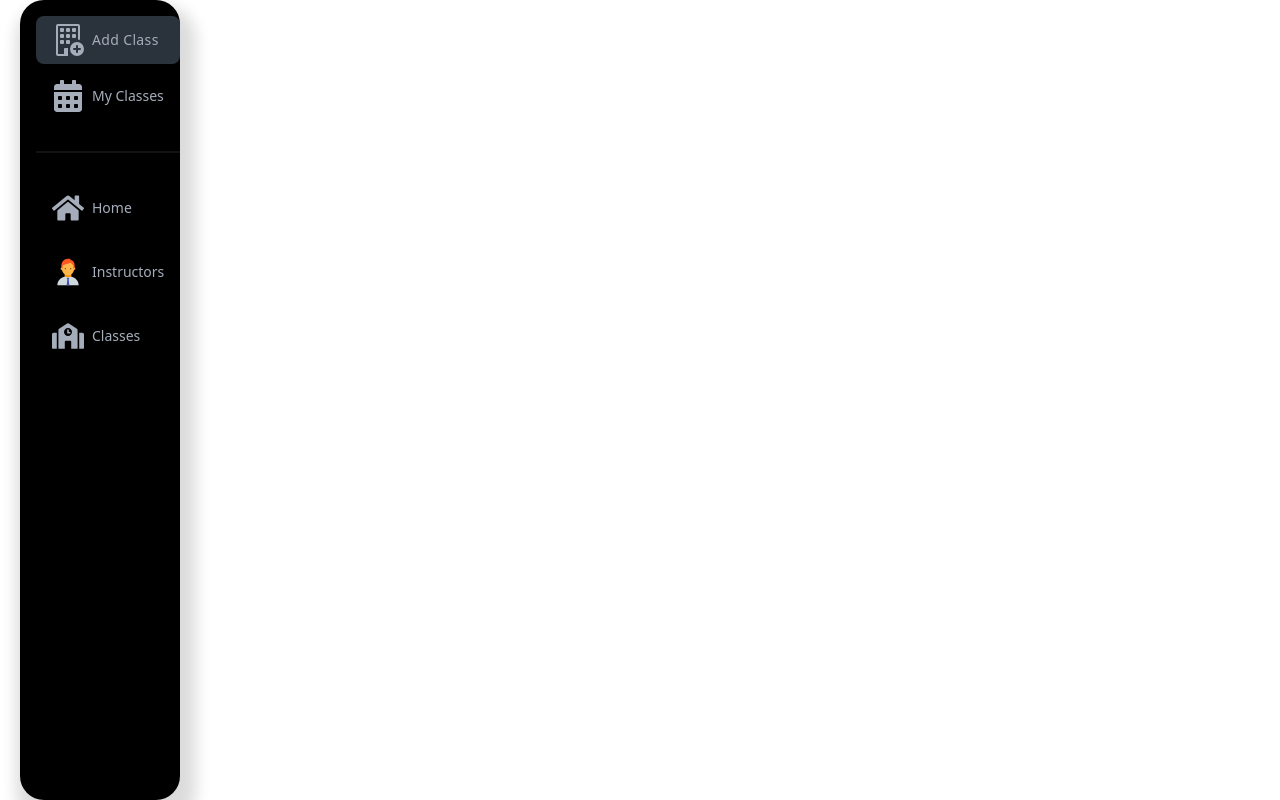
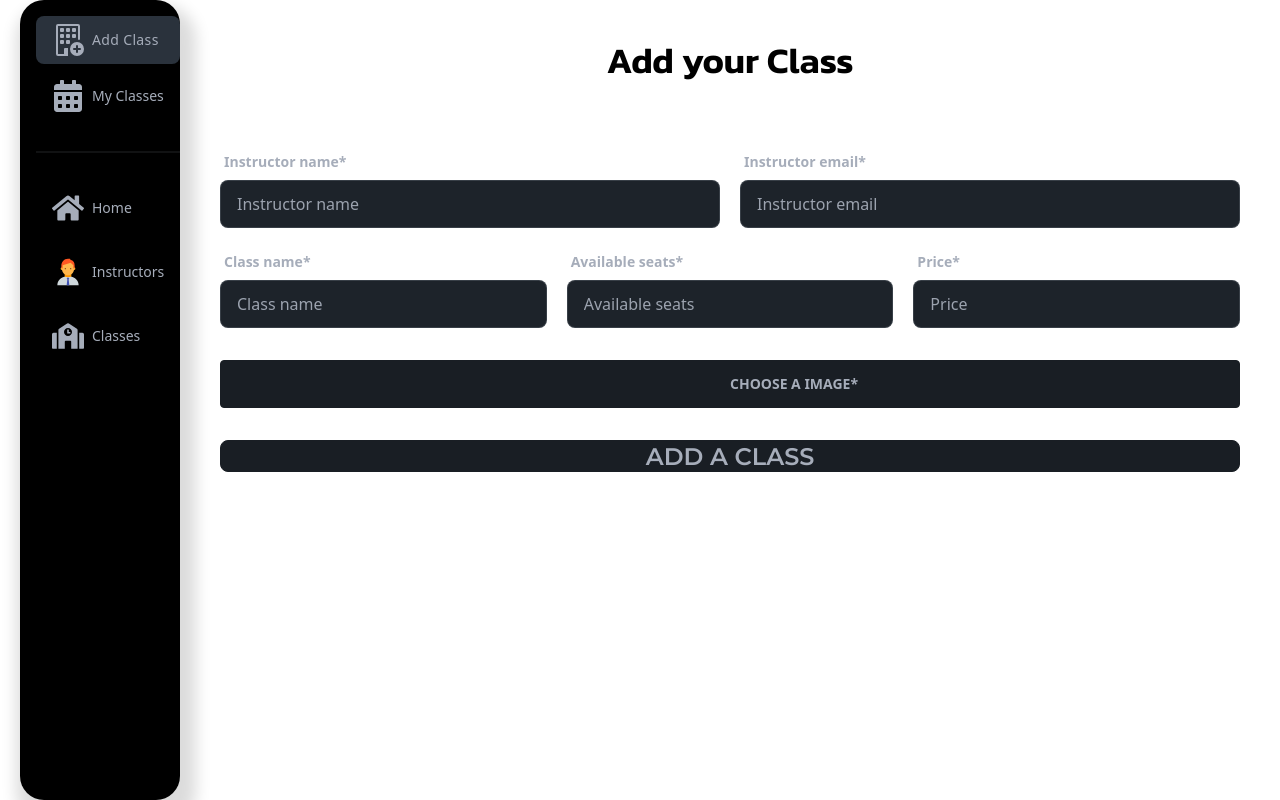
Before and after one commit to mrnayem2026/Ninja-King-Fu-Client, a React (Vite) app: page /dashboard/add_class in a window 1280 px wide. Built offline with nearby package versions, Linux system fonts and the light colour scheme; no server answers; a web font is replaced by a local one.

Commit message:
Form create succes

```diff
--- a/src/pages/Dashboard/Instructor Dashboard/AddClass.jsx
+++ b/src/pages/Dashboard/Instructor Dashboard/AddClass.jsx
@@ -1,9 +1,76 @@
 import React from 'react';
+import { useForm } from 'react-hook-form';
 
 const AddClass = () => {
+
+
+    const { register, handleSubmit, reset } = useForm();
+
+    const onSubmit = data => {
+        console.log(data);
+
+    };
+
     return (
-        <div>
+        <div className='text-black w-full p-10'>
+            <h1 className='text-4xl font-Kanit font-medium text-center'>Add your Class</h1>
 
+            <form onSubmit={handleSubmit(onSubmit)} className='pt-16'>
+                <div className='flex justify-between gap-5'>
+                    <div className="form-control mb-4 w-full">
+                        <label className="label">
+                            <span className="label-text font-semibold">Instructor name*</span>
+                        </label>
+                        <input type="text" placeholder="Instructor name"
+                            {...register("name", { required: true, maxLength: 120 })}
+                            className="input input-bordered w-full text-white" />
+                    </div>
+                    <div className="form-control mb-4 w-full">
+                        <label className="label">
+                            <span className="label-text font-semibold">Instructor email*</span>
+                        </label>
+                        <input type="text" placeholder="Instructor email"
+                            {...register("email", { required: true, maxLength: 120 })}
+                            className="input input-bordered w-full text-white" />
+                    </div>
+                </div>
+
+                <div className='flex justify-between gap-5'>
+                    <div className="form-control mb-4 w-full">
+                        <label className="label">
+                            <span className="label-text font-semibold">Class name*</span>
+                        </label>
+                        <input type="text" placeholder="Class name"
+                            {...register("className", { required: true, maxLength: 120 })}
+                            className="input input-bordered w-full text-white" />
+                    </div>
+                    <div className="form-control mb-4 w-full">
+                        <label className="label">
+                            <span className="label-text font-semibold">Available seats*</span>
+                        </label>
+                        <input type="number" placeholder="Available seats"
+                            {...register("availableSeats", { required: true, maxLength: 120 })}
+                            className="input input-bordered w-full text-white" />
+                    </div>
+                    <div className="form-control mb-4 w-full">
+                        <label className="label">
+                            <span className="label-text font-semibold">Price*</span>
+                        </label>
+                        <input type="number" placeholder="Price"
+                            {...register("price", { required: true, maxLength: 120 })}
+                            className="input input-bordered w-full text-white" />
+                    </div>
+                </div>
+
+
+                <div className="form-control w-full my-4 relative cursor-pointer  text-white py-2 px-24 rounded btn  text-xl font-Poppins font-semibold">
+                    <label className="label">
+                        <span className="label-text absolute">Choose a Image*</span>
+                    </label>
+                    <input type="file" {...register("image", { required: true })} className="opacity-0 absolute  file-input file-input-bordered w-full " />
+                </div>
+                <input className="btn btn-sm mt-4  w-full text-2xl font-Montserrat font-medium" type="submit" value="Add a Class" />
+            </form>
         </div>
     );
 };
```
